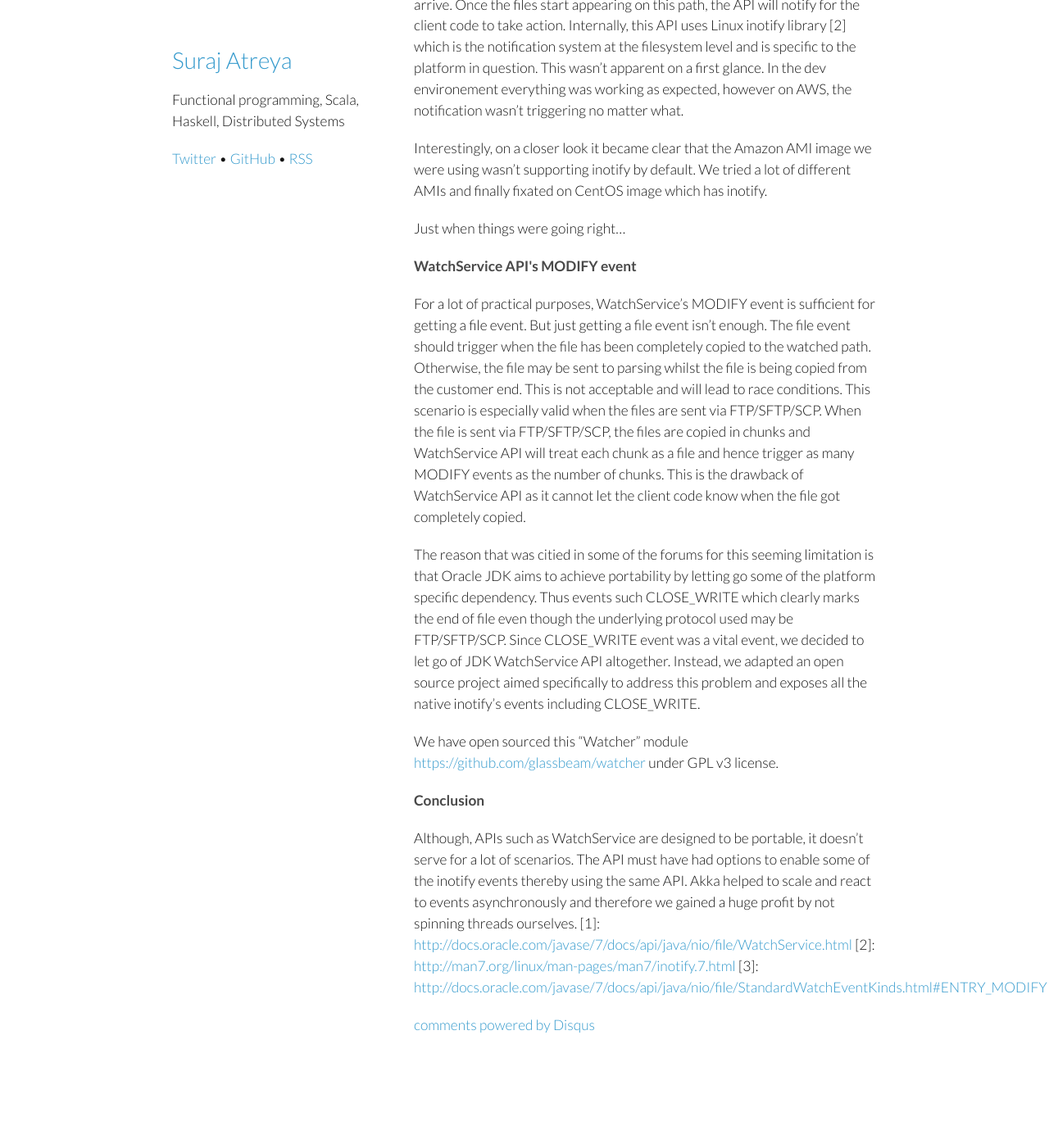
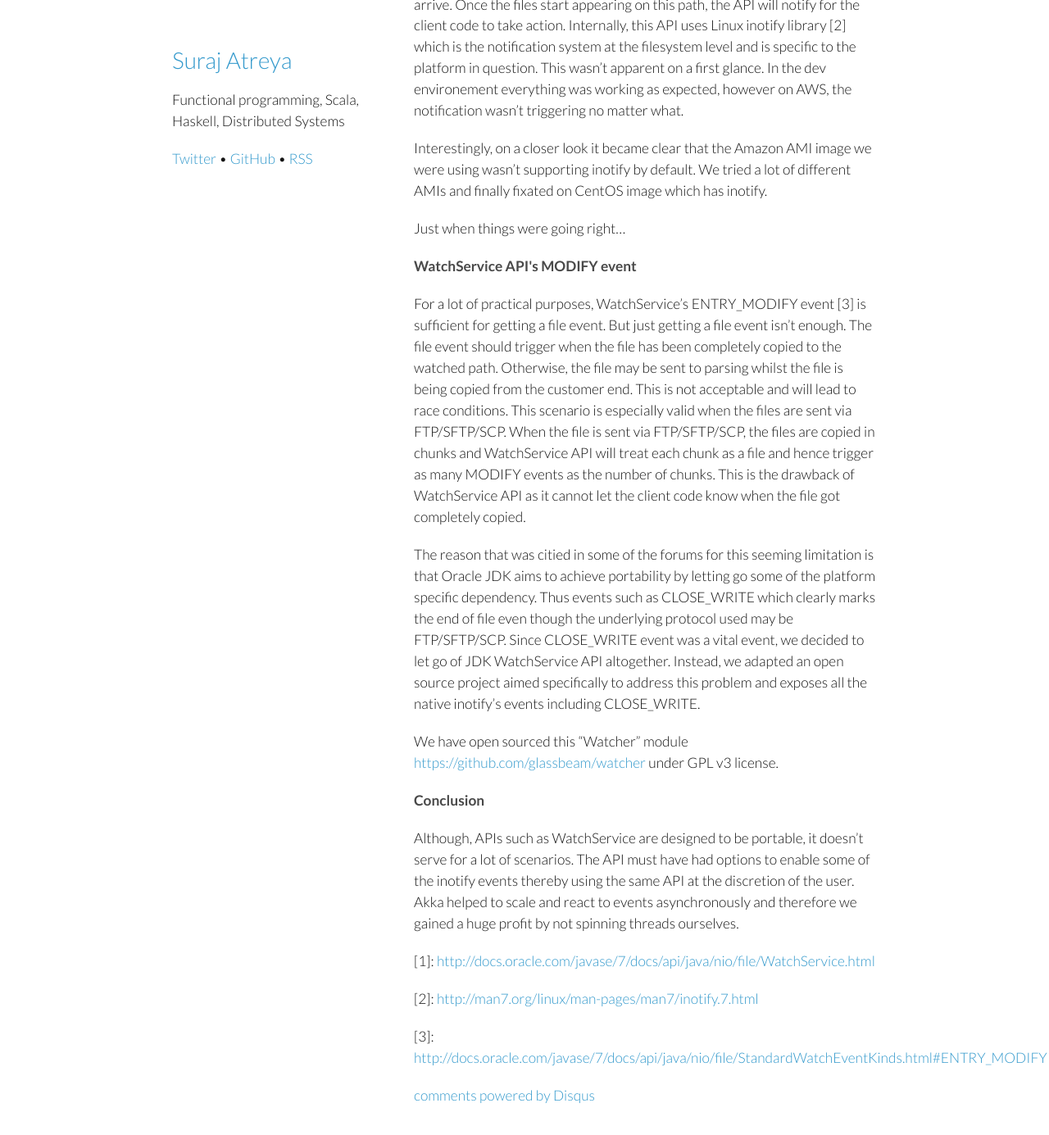
Before and after one commit to surajatreyac/surajatreyac.github.io, a Jekyll site: the page built from _posts/2014-07-29-reactive_file_handling.markdown, in a window 1280 px wide and 1400 px high, scrolled down 670 px. Shown: the top 1385 px of the window at 82% size. Built offline with Jekyll 4.4.1, drawn with Linux system fonts in a browser that asks for light colours; comment, search, counter and statistics services are not loaded; before the commit the page ends 1984 px from its top, so only the background shows below that; some of the changed text lies outside the part shown.

Commit message:
Corrected grammar

```diff
--- a/_posts/2014-07-29-reactive_file_handling.markdown
+++ b/_posts/2014-07-29-reactive_file_handling.markdown
@@ -19,15 +19,22 @@
 
 <h4>WatchService API's MODIFY event</h4>
 
-For a lot of practical purposes, WatchService's MODIFY event is sufficient for getting a file event. But just getting a file event isn't enough. The file event should trigger when the file has been completely copied to the watched path. Otherwise, the file may be sent to parsing whilst the file is being copied from the customer end. This is not acceptable and will lead to race conditions. This scenario is especially valid when the files are sent via FTP/SFTP/SCP. When the file is sent via FTP/SFTP/SCP, the files are copied in chunks and WatchService API will treat each chunk as a file and hence trigger as many MODIFY events as the number of chunks. This is the drawback of WatchService API as it cannot let the client code know when the file got completely copied.
+For a lot of practical purposes, WatchService's ENTRY_MODIFY event [3] is sufficient for getting a file event. But just getting a file event isn't enough. The file event should trigger when the file has been completely copied to the watched path. Otherwise, the file may be sent to parsing whilst the file is being copied from the customer end. This is not acceptable and will lead to race conditions. This scenario is especially valid when the files are sent via FTP/SFTP/SCP. When the file is sent via FTP/SFTP/SCP, the files are copied in chunks and WatchService API will treat each chunk as a file and hence trigger as many MODIFY events as the number of chunks. This is the drawback of WatchService API as it cannot let the client code know when the file got completely copied.
 
-The reason that was citied in some of the forums for this seeming limitation is that Oracle JDK aims to achieve portability by letting go some of the platform specific dependency. Thus events such CLOSE_WRITE which clearly marks the end of file even though the underlying protocol used may be FTP/SFTP/SCP. Since CLOSE_WRITE event was a vital event, we decided to let go of JDK WatchService API altogether. Instead, we adapted an open source project aimed specifically to address this problem and exposes all the native inotify's events including CLOSE_WRITE.
+The reason that was citied in some of the forums for this seeming limitation is that Oracle JDK aims to achieve portability by letting go some of the platform specific dependency. Thus events such as CLOSE_WRITE which clearly marks the end of file even though the underlying protocol used may be FTP/SFTP/SCP. Since CLOSE_WRITE event was a vital event, we decided to let go of JDK WatchService API altogether. Instead, we adapted an open source project aimed specifically to address this problem and exposes all the native inotify's events including CLOSE_WRITE.
 
 We have open sourced this "Watcher" module <a href="https://github.com/glassbeam/watcher">https://github.com/glassbeam/watcher</a> under GPL v3 license.
 
 <h4>Conclusion</h4>
 
-Although, APIs such as WatchService are designed to be portable, it doesn't serve for a lot of scenarios. The API must have had options to enable some of the inotify events thereby using the same API. Akka helped to scale and react to events asynchronously and therefore we gained a huge profit by not spinning threads ourselves.
+Although, APIs such as WatchService are designed to be portable, it doesn't serve for a lot of scenarios. The API must have had options to enable some of the inotify events thereby using the same API at the discretion of the user. Akka helped to scale and react to events asynchronously and therefore we gained a huge profit by not spinning threads ourselves.
+
+<p>
 [1]: <a href="http://docs.oracle.com/javase/7/docs/api/java/nio/file/WatchService.html">http://docs.oracle.com/javase/7/docs/api/java/nio/file/WatchService.html</a>
+</p>
+<p>
 [2]: <a href="http://man7.org/linux/man-pages/man7/inotify.7.html">http://man7.org/linux/man-pages/man7/inotify.7.html</a>
+</p>
+<p>
 [3]: <a href="http://docs.oracle.com/javase/7/docs/api/java/nio/file/StandardWatchEventKinds.html#ENTRY_MODIFY">http://docs.oracle.com/javase/7/docs/api/java/nio/file/StandardWatchEventKinds.html#ENTRY_MODIFY</a>
+</p>
```
Also changed, not shown: other parts of _posts/2014-07-29-reactive_file_handling.markdown (+1 -1 lines).
